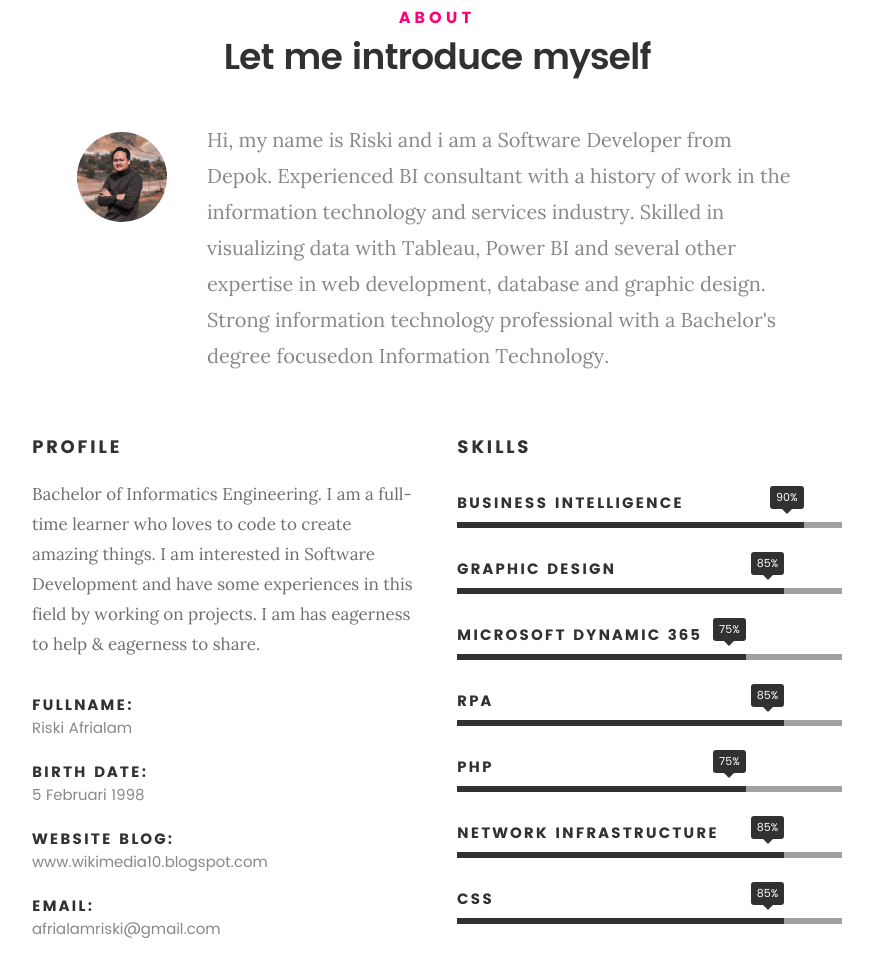
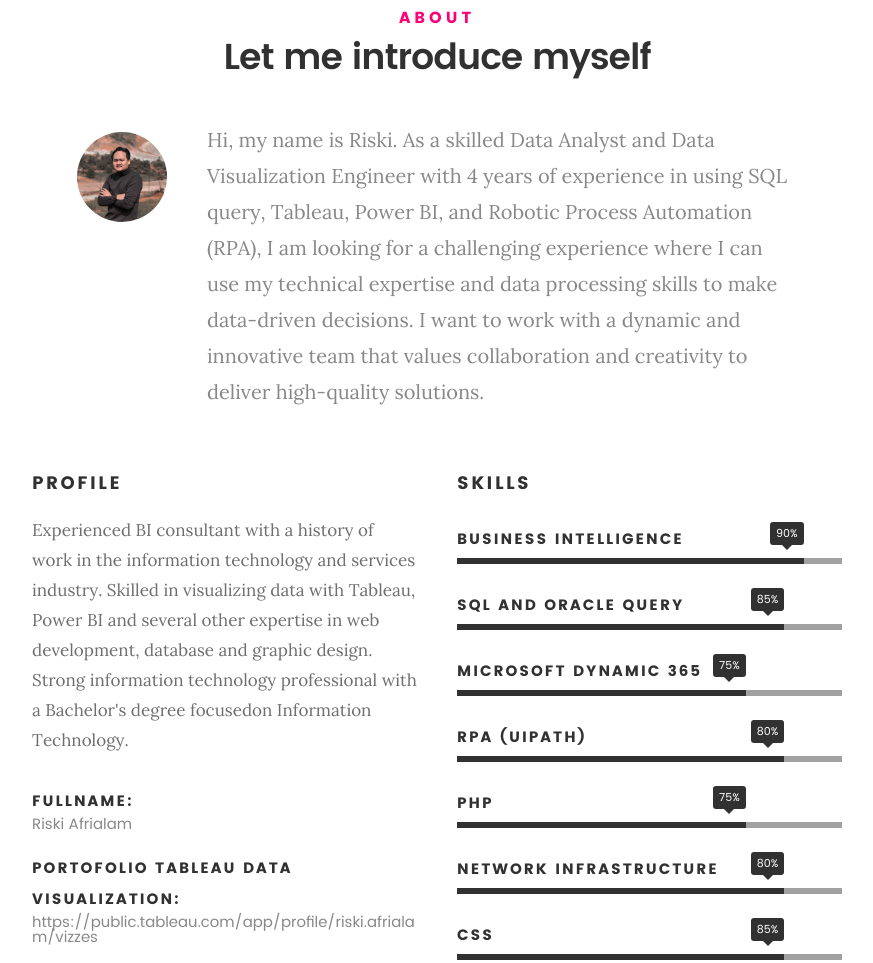
Before and after one commit to afrialamriski/afrialamriski.github.io, a plain HTML site: page index.html in a window 1280 px wide. Shown: the part 917-1880 px from the top of the page, without its empty margins (203-1076 px from the left). Drawn offline with Linux system fonts and the light colour scheme.

Commit message:
index.html

```diff
--- a/index.html
+++ b/index.html
@@ -51,10 +51,10 @@
 	   			<p class="intro-position">
 	   				<span>Business Intelligence Developer</span>
 					<span>Data Analyst</span>
-	   				<span>Software Developer</span>
 	   				<span>Front-end Developer</span>
 	   				<span>UI/UX Designer</span>
 	   				<span>Robotic Process Automation Developer</span>
+					<span>Software Developer</span>
 	   			</p>
 
 	   			<a class="button stroke smoothscroll" href="#about" title="">More About Me</a>
@@ -88,7 +88,7 @@
 
    				<img src="images/profile-pic.jpg" alt="Profile Picture">
 
-   				<p class="lead">Hi, my name is Riski and i am a Software Developer from Depok. Experienced BI consultant with a history of work in the information technology and services industry. Skilled in visualizing data with Tableau, Power BI and several other expertise in web development, database and graphic design. Strong information technology professional with a Bachelor's degree focusedon Information Technology.</p>
+   				<p class="lead">Hi, my name is Riski. As a skilled Data Analyst and Data Visualization Engineer with 4 years of experience in using SQL query, Tableau, Power BI, and Robotic Process Automation (RPA), I am looking for a challenging experience where I can use my technical expertise and data processing skills to make data-driven decisions. I want to work with a dynamic and innovative team that values collaboration and creativity to deliver high-quality solutions.</p>
    			</div>
 
    		</div>
@@ -99,7 +99,7 @@
    		<div class="col-six tab-full">
 
    			<h3>Profile</h3>
-   			<p>Bachelor of Informatics Engineering. I am a full-time learner who loves to code to create amazing things. I am interested in Software Development and have some experiences in this field by working on projects. I am has eagerness to help & eagerness to share.</p>
+   			<p>Experienced BI consultant with a history of work in the information technology and services industry. Skilled in visualizing data with Tableau, Power BI and several other expertise in web development, database and graphic design. Strong information technology professional with a Bachelor's degree focusedon Information Technology.</p>
 
    			<ul class="info-list">
    				<li>
@@ -107,8 +107,8 @@
    					<span>Riski Afrialam</span>
    				</li>
    				<li>
-   					<strong>Birth Date:</strong>
-   					<span>5 Februari 1998</span>
+   					<strong>Portofolio Tableau Data Visualization:</strong>
+   					<span>https://public.tableau.com/app/profile/riski.afrialam/vizzes</span>
    				</li>
    				<li>
    					<strong>Website Blog:</strong>
@@ -134,22 +134,22 @@
 				   </li>
 				   <li>
 				   	<div class="progress percent85"><span>85%</span></div>
-				   	<strong>Graphic Design</strong>
+				   	<strong>SQL and Oracle Query</strong>
 				   </li>
 				   <li>
 				   	<div class="progress percent75"><span>75%</span></div>
 				   	<strong>Microsoft Dynamic 365</strong>
 				   </li>
 				   <li>
-				   	<div class="progress percent85"><span>85%</span></div>
-				   	<strong>RPA</strong>
+				   	<div class="progress percent85"><span>80%</span></div>
+				   	<strong>RPA (UIpath)</strong>
 				   </li>
 				   <li>
 				   	<div class="progress percent75"><span>75%</span></div>
 				   	<strong>PHP</strong>
 				   </li>
 				   <li>
-				   	<div class="progress percent85"><span>85%</span></div>
+				   	<div class="progress percent85"><span>80%</span></div>
 				   	<strong>Network Infrastructure</strong>
 				   </li>
 				   <li>
@@ -259,7 +259,7 @@
 
 	   				<div class="timeline-content">
 	   					<h4>PT Soltius Indonesia</h4>
-	   					<p>Data Visualization (Tableau/Power BI)<p>
+	   					<p>As an Technical Consultant and Data Analyst, my responsibilities encompass a wide range of tasks, starting from understanding the business needs and objectives of clients. with designing and implementing data structures, including data warehouses and marts, to facilitate the collection and integration of data from various sources. Extracting, transforming, and loading (ETL) data processes will be part of your routine to ensure that data is cleansed and formatted appropriately for analysis. Developing interactive dashboards and reports that visualize key metrics and trends with Tableau and Power BI. Consulting with clients to provide guidance on utilizing BI solutions effectively and conducting user training sessions.<p>
 	   					<p>Data Staging<p>
 	   					<p>Data Analyst<p>
 	   				</div>
```
